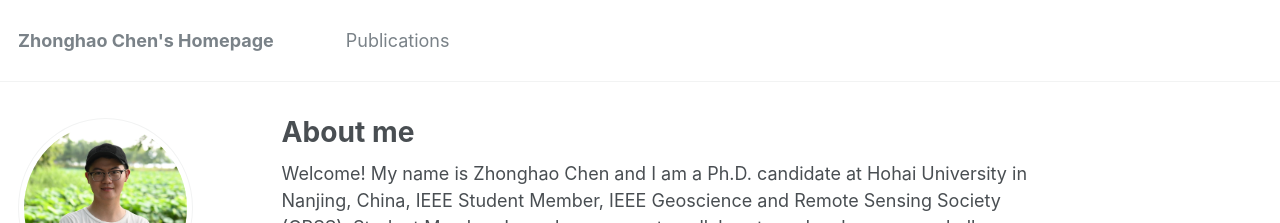
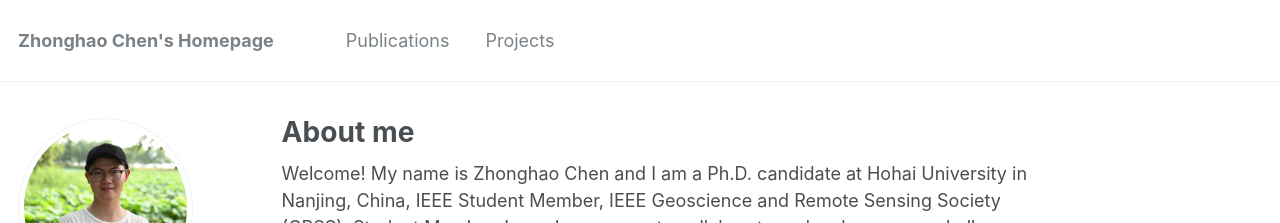
Before and after one commit to zhonghaochen/zhonghaochen.github.io, a Jekyll site: the page built from _pages/about.md, in a window 1280 px wide and 900 px high. Shown: the top 223 px of the window. Built offline with Jekyll 4.4.1, drawn with Linux system fonts in a browser that asks for light colours; some web fonts are replaced.

Commit message:
Update navigation.yml

```diff
--- a/_data/navigation.yml
+++ b/_data/navigation.yml
@@ -2,6 +2,9 @@
 main:
   - title: "Publications"
     url: /publications/
+
+  - title: "Projects"
+    url: /talks/
 
   # - title: "Awards and Honors"
   #   url: /talks/
```
